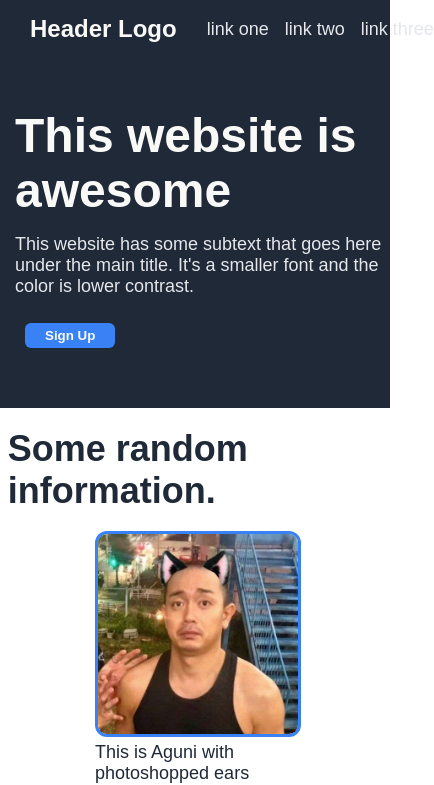
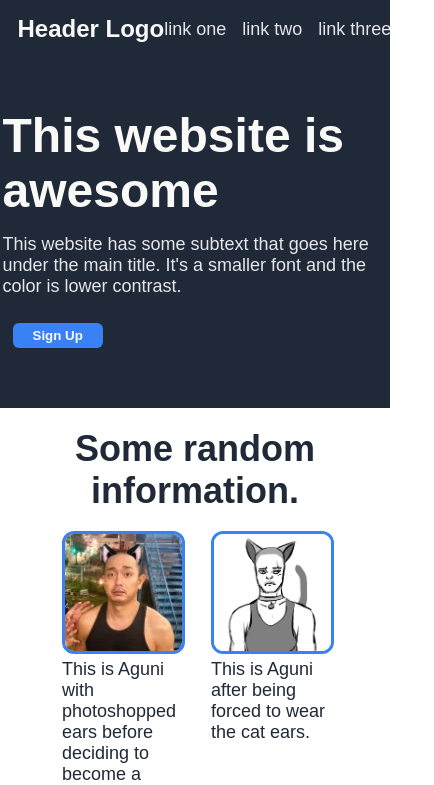
Before and after one commit to MrCorvid/css-test, a plain HTML site: page index.html in a window 390 px wide. Shown: the top 785 px of the page, 434 px wide, since content can reach past the window. Drawn offline with Linux system fonts and the light colour scheme.

Commit message:
fix: remove hard-coded widths remove widths in CSS to make page more responsive on mobile devices

```diff
--- a/index.html
+++ b/index.html
@@ -10,7 +10,7 @@
   <meta http-equiv="X-UA-Compatible" content="IE=edge">
   <title></title>
   <meta name="description" content="">
-  <meta name="viewport" content="width=device-width, initial-scale=1">
+  <meta name="viewport" content="width=device-width, initial-scale=1.0">
   <link rel="stylesheet" href="style.css">
 </head>
 
--- a/style.css
+++ b/style.css
@@ -52,6 +52,7 @@ FONTS
   color: #1F2937;
   font-size: 36px;
   font-weight: 900;
+  text-align: center;
 }
 
 .info-card-text {
@@ -117,7 +118,6 @@ BACKGROUND COLORS
 
 .hero-header {
   flex: 1 1 auto;
-  min-width: 100px;
   max-width: 1000px;
   display: flex;
   flex-direction: column;
@@ -135,7 +135,6 @@ BACKGROUND COLORS
 .header ul {
   display: flex;
   gap: 16px;
-  padding-left: 30px;
 }
 
 ul li {
@@ -150,14 +149,13 @@ ul li {
   display: flex;
   justify-content: flex-start;
   align-items: center;
-  height: 350px;
 }
 
 .left {
   display: flex;
   flex-direction: column;
-  flex: 3 0 auto;
-  max-width: 400px;
+  flex: 0 1 auto;
+  width: 400px;
   gap: 16px;
 }
 
@@ -192,13 +190,11 @@ ul li {
 }
 
 .info-header {
-  display: flex;
-  margin: min(5%, 32px) min(2%, 32px) min(5%, 32px) min(2%, 32px);
+  flex: 1;
+  margin: min(5%, 32px) min(1%, 32px) min(5%, 32px) min(1%, 32px);
 }
 
 .info-header div {
-  flex: none;
-  min-width: 400px;
 }
 
 .info-cards {
@@ -211,13 +207,12 @@ ul li {
 }
 
 .card {
-  flex: none;
-  width: 200px;
+  width: min(30vw, 200px);
 }
 
 .card img {
-  height: 200px;
-  width: 200px;
+  height: min(30vw, 200px);
+  width: min(30vw, 200px);
   object-fit: cover;
   border: 3px solid #3882f6;
   border-radius: 12px;
@@ -247,7 +242,6 @@ ul li {
 
 .coa {
   flex: 1 1 auto;
-  min-width: 100px;
   max-width: 1000px;
   display: flex;
   flex-direction: column;
```
